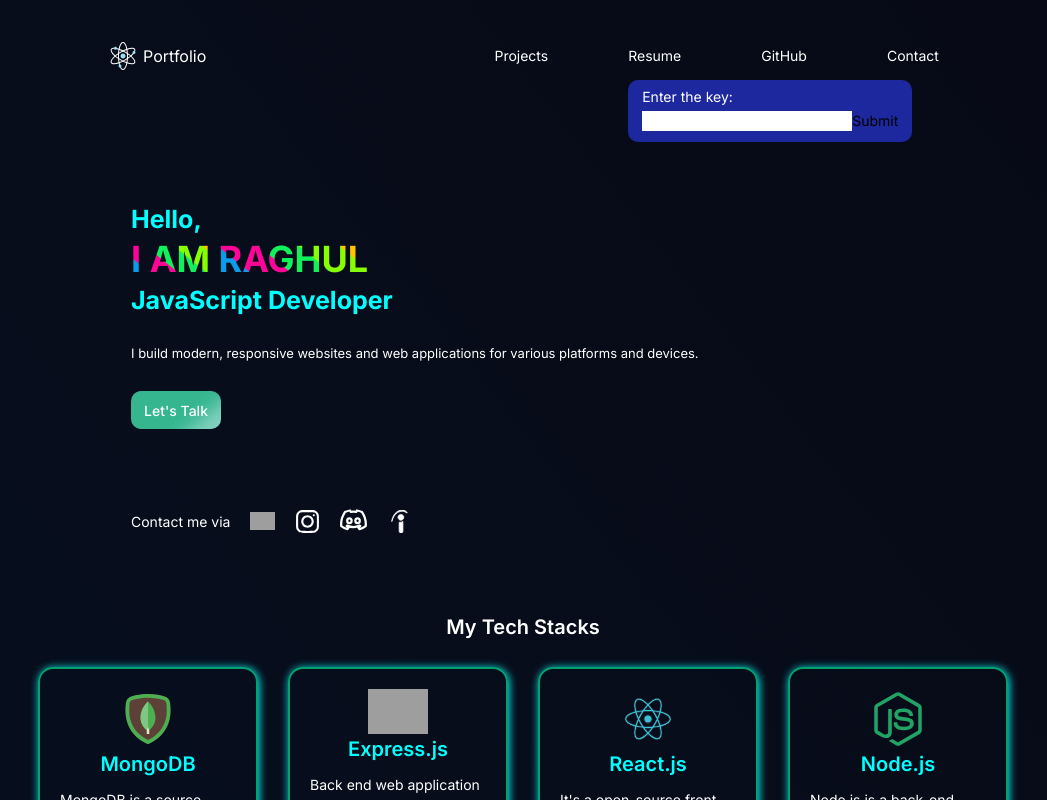
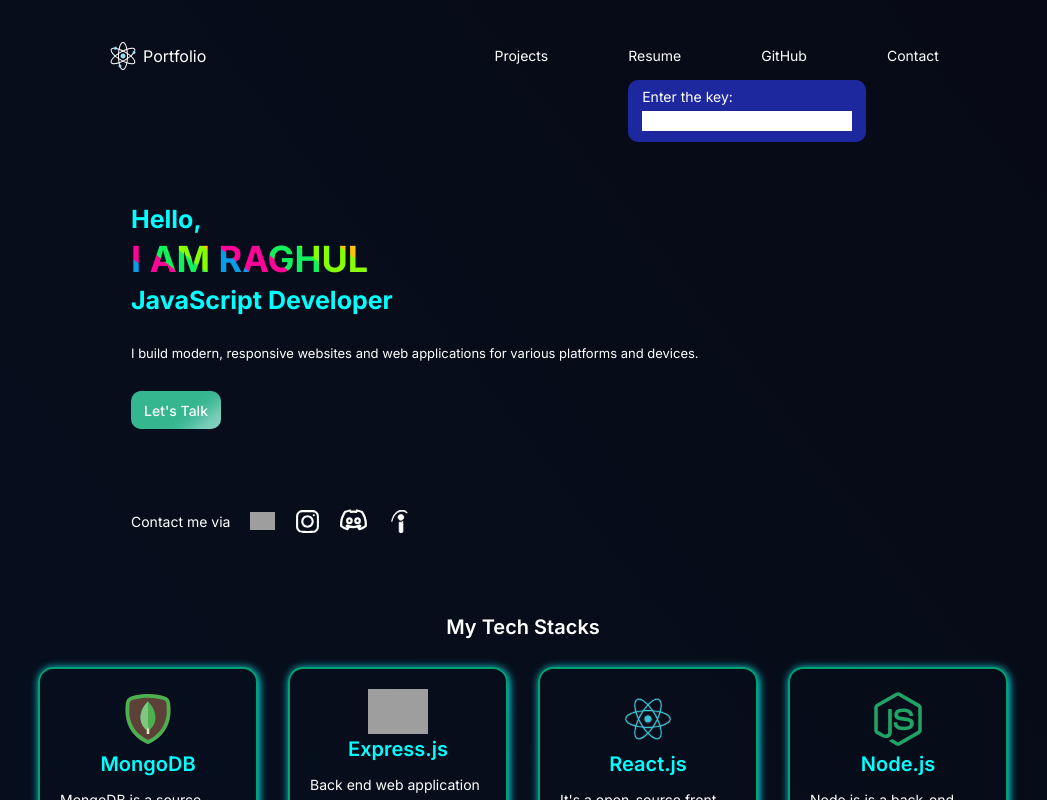
Before and after one commit to Vyanlynx/Portfolio, a Next.js app: page / in a window 1280 px wide. Shown: the top 800 px of the page, without its empty margins (117-1164 px from the left). Built offline with nearby package versions, Linux system fonts and the light colour scheme; grey boxes are pictures that could not be loaded.

Commit message:
submit removed

```diff
--- a/app/resume/page.tsx
+++ b/app/resume/page.tsx
@@ -13,7 +13,7 @@
             if (test === pass) {
                 setLoader(false)
             } else {
-                setTimeout(()=>router.push('/'),3000)
+                setTimeout(() => router.push('/'), 3000)
             }
         }
     }, [])
--- a/components/navigationHeader/Header.tsx
+++ b/components/navigationHeader/Header.tsx
@@ -8,9 +8,11 @@
 const HeaderComponent = (): JSX.Element => {
     const [inputVal, setInputVal] = useState<string>('');
     const router = useRouter()
-    const verFunction = () => {
+    const verFunction = (e:any) => {
+        setInputVal(e.target.value)
         let date = new Date();
         let pass = `v${date.getHours()}${date.getMinutes()}${date.getDay()}!@#$%`
+        console.log(pass)
         if (inputVal === pass) {
             if (window) window?.sessionStorage?.setItem('tokenz', pass)
             router.push('/resume')
@@ -18,7 +20,6 @@
             console.log("TRY AGAIN")
         }
     }
-
     return <>
         <div className='text-white flex justify-around items-center py-10'>
             <header className='cursor-pointer'>
@@ -35,8 +36,7 @@
                         <div className='tabpop'>
                             <div style={{ color: "white", paddingBottom: "0.3em" }}>Enter the key:</div>
                             <div style={{ display: "flex" }}>
-                                <input value={inputVal} onChange={(e) => setInputVal(e.target.value)} />
-                                <button onClick={verFunction}>Submit</button>
+                                <input value={inputVal} onChange={verFunction} />
                             </div>
                         </div>
                     </div>
```
